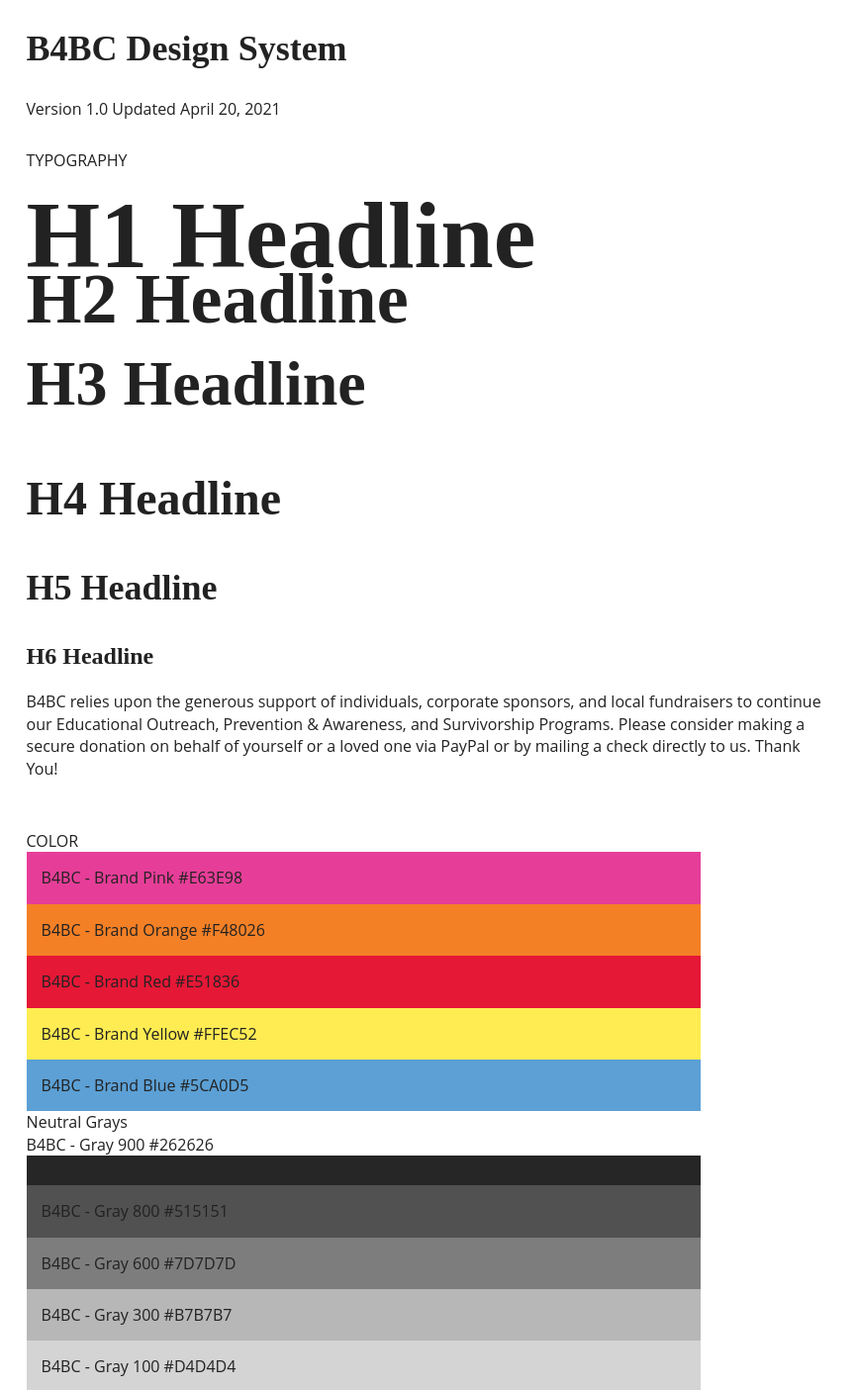
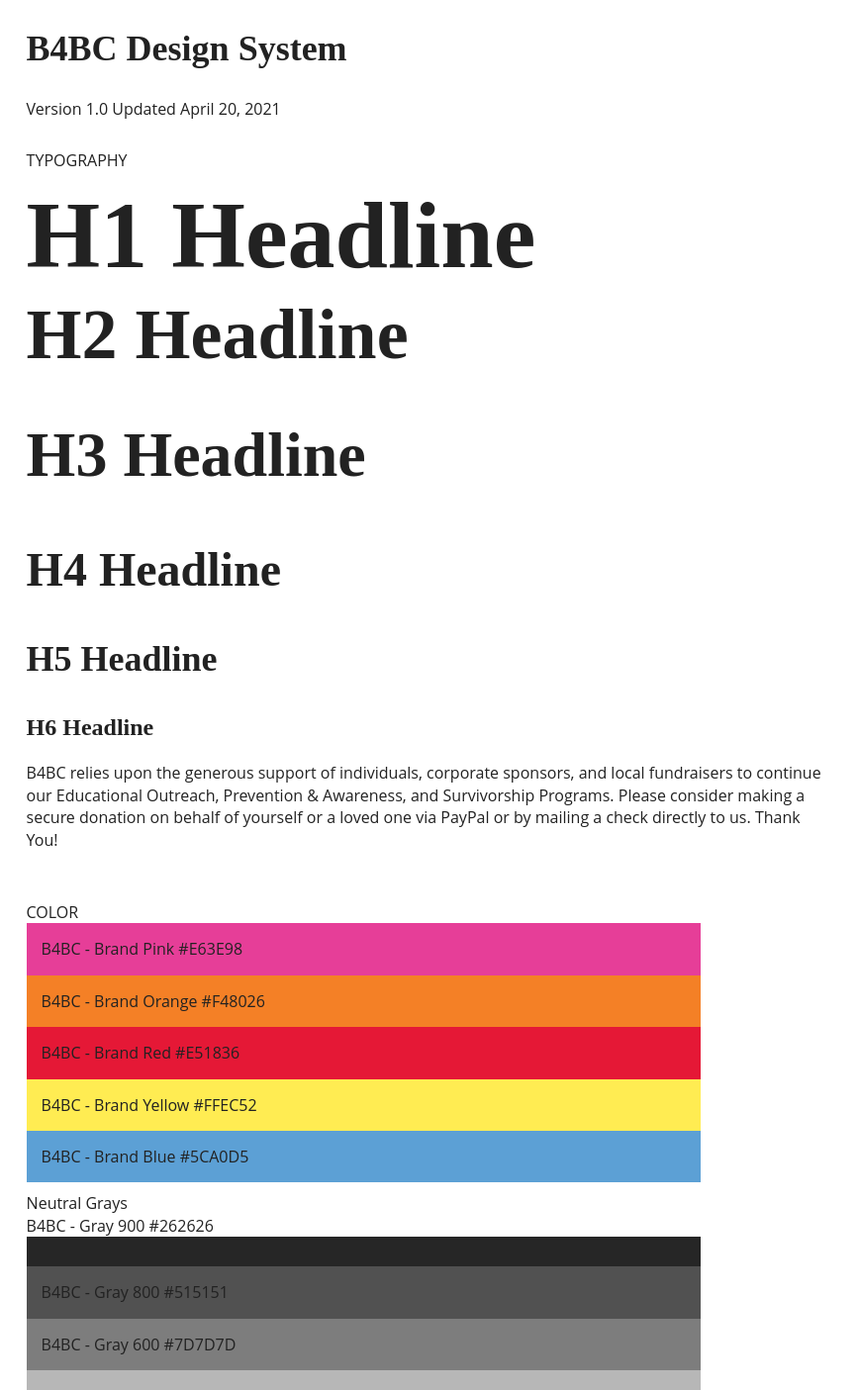
Before and after one commit to pasibe/pcdd-0315-sp2, a website built with Parcel: page index.html in a window 1280 px wide. Shown: the top 1405 px of the page at 99% size, without its empty margins (0-866 px from the left). Built offline with nearby package versions, Linux system fonts and the light colour scheme.

Commit message:
commit 04/20 710pm

```diff
--- a/css/main.css
+++ b/css/main.css
@@ -125,7 +125,7 @@
 
 h2 {
   font-size: 72px;
-  line-height: 0%;
+  line-height: 100%;
   margin: 0.67em 0;
 }
 
--- a/index.html
+++ b/index.html
@@ -53,6 +53,9 @@
         <div style="background-color: #E51836; text-align: left; vertical-align: middle; padding:15px;"><p>B4BC - Brand Red #E51836</p></div>
         <div style="background-color: #FFEC52; text-align: left; vertical-align: middle; padding:15px;"><p>B4BC - Brand Yellow #FFEC52</p></div>
         <div style="background-color: #5CA0D5; text-align: left; vertical-align: middle; padding:15px;"><p>B4BC - Brand Blue #5CA0D5</p></div>
+
+        <div style="padding-bottom: 10px;"></div>
+
         <p>Neutral Grays</p>
         <p>B4BC - Gray 900 #262626</p>
         <div style="background-color: #262626; text-align: left; vertical-align: middle; padding:15px;"></div>
```
